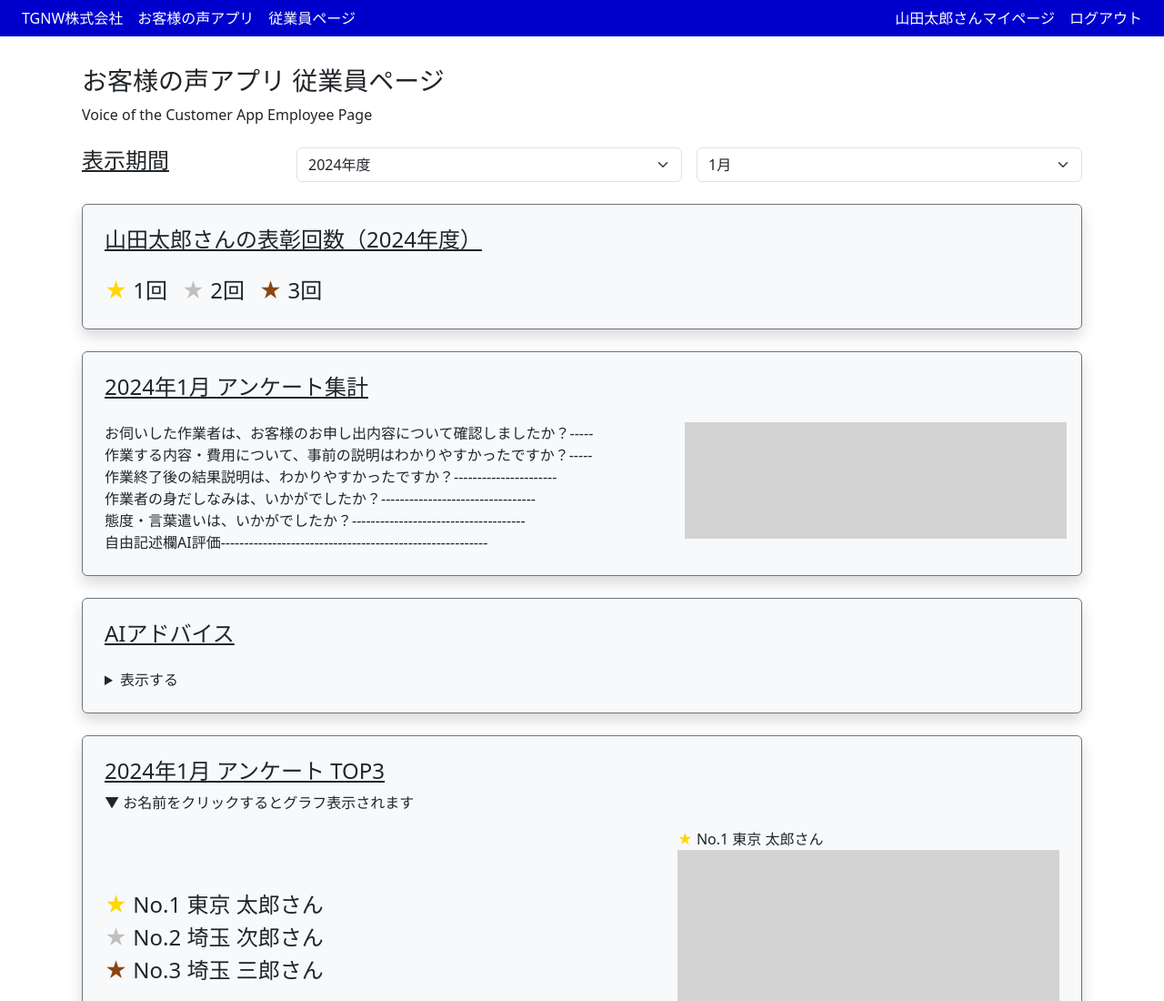
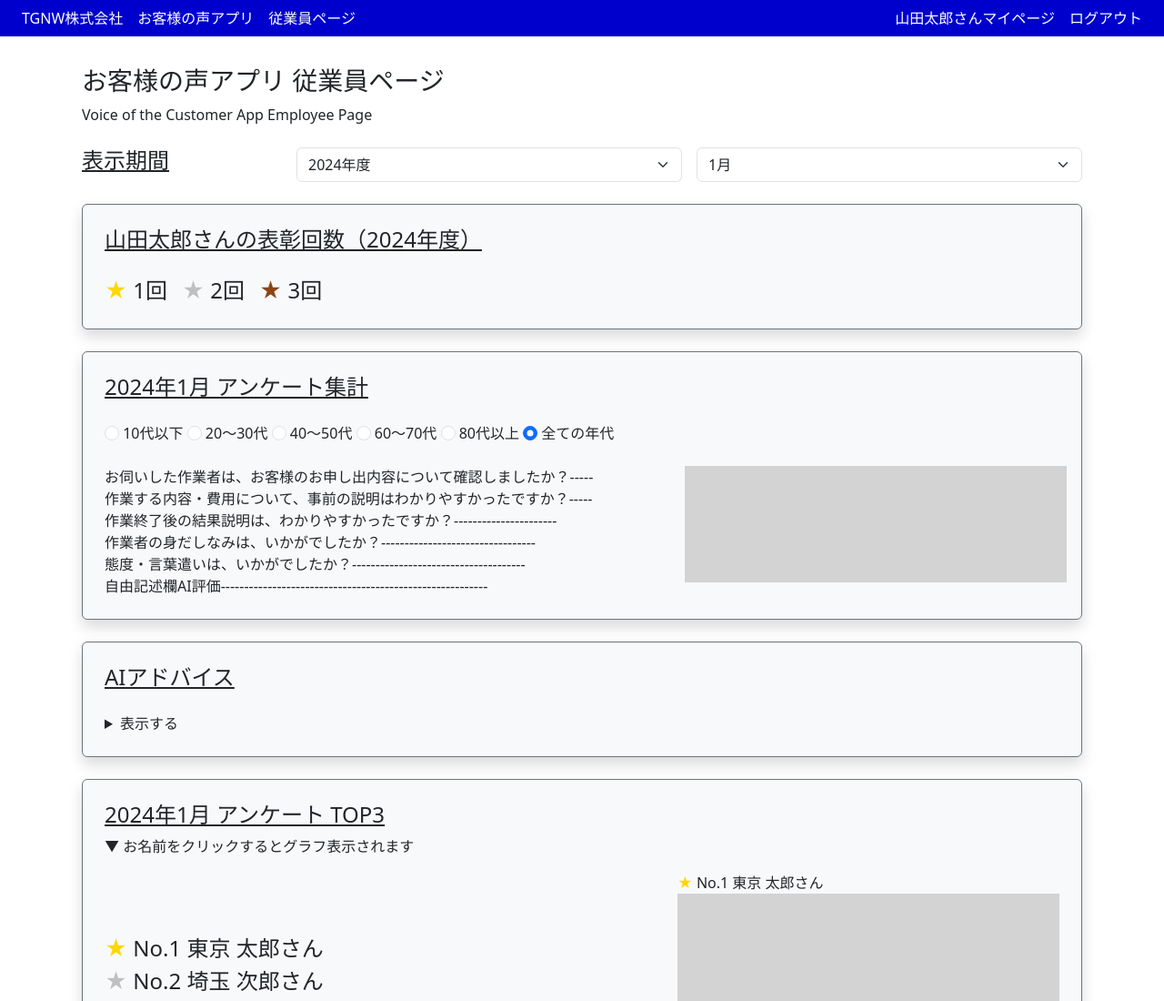
Before and after one commit to kazuya-0914/VCA-HTML, a plain HTML site: page index.html in a window 1280 px wide. Shown: the top 1100 px of the page at 91% size. Drawn offline with nearby package versions, Linux system fonts and the light colour scheme.

Commit message:
11/27 コミット

```diff
--- a/index.html
+++ b/index.html
@@ -69,6 +69,20 @@
       <!-- アンケート集計 -->
       <section id="totalling" class="p-4 mb-4 border border-secondary shadow bg-body-tertiary rounded">
         <h3 class="mb-4 text-decoration-underline">2024年1月 アンケート集計</h3>
+        <fieldset class="mb-4">
+          <input type="radio" name="" id="" class="form-check-input">
+          <label for="">10代以下</label class="form-check-label">
+          <input type="radio" name="" id="" class="form-check-input">
+          <label for="">20～30代</label class="form-check-label">
+          <input type="radio" name="" id="" class="form-check-input">
+          <label for="">40～50代</label class="form-check-label">
+          <input type="radio" name="" id="" class="form-check-input">
+          <label for="">60～70代</label class="form-check-label">
+          <input type="radio" name="" id="" class="form-check-input">
+          <label for="">80代以上</label class="form-check-label">
+          <input type="radio" name="" id=""  class="form-check-input" checked>
+          <label for="">全ての年代</label class="form-check-label">
+        </fieldset>
         <output>
           <ul>
             <li>お伺いした作業者は、お客様のお申し出内容について確認しましたか？-----</li>
```
